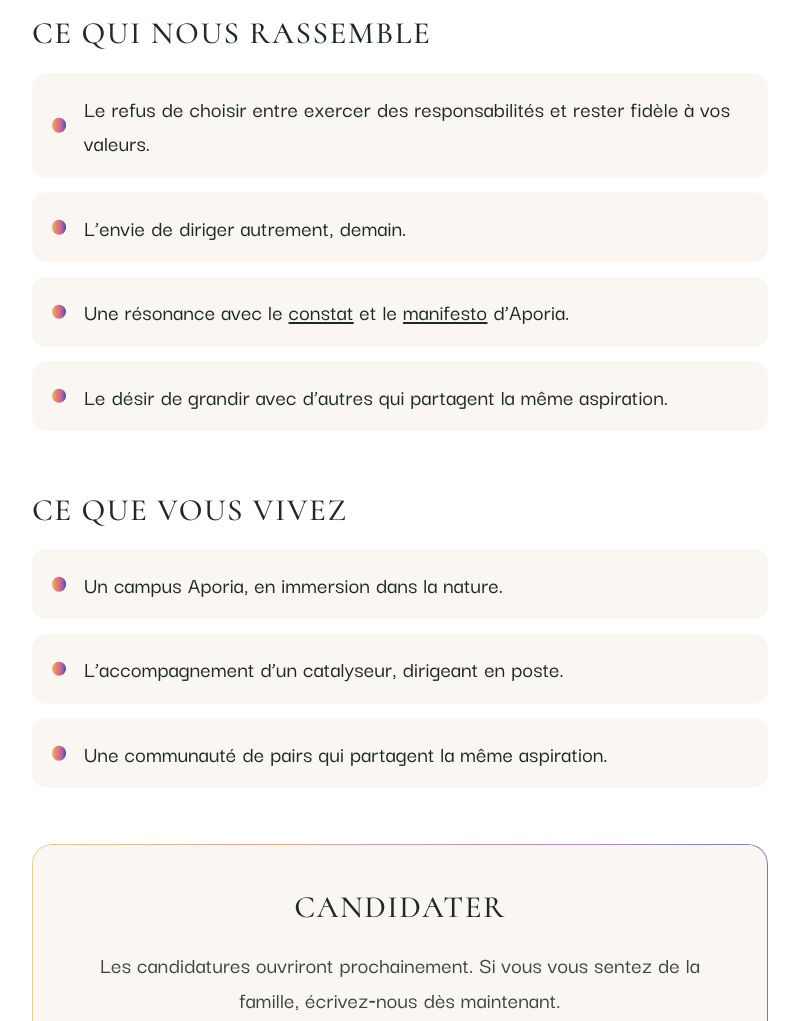
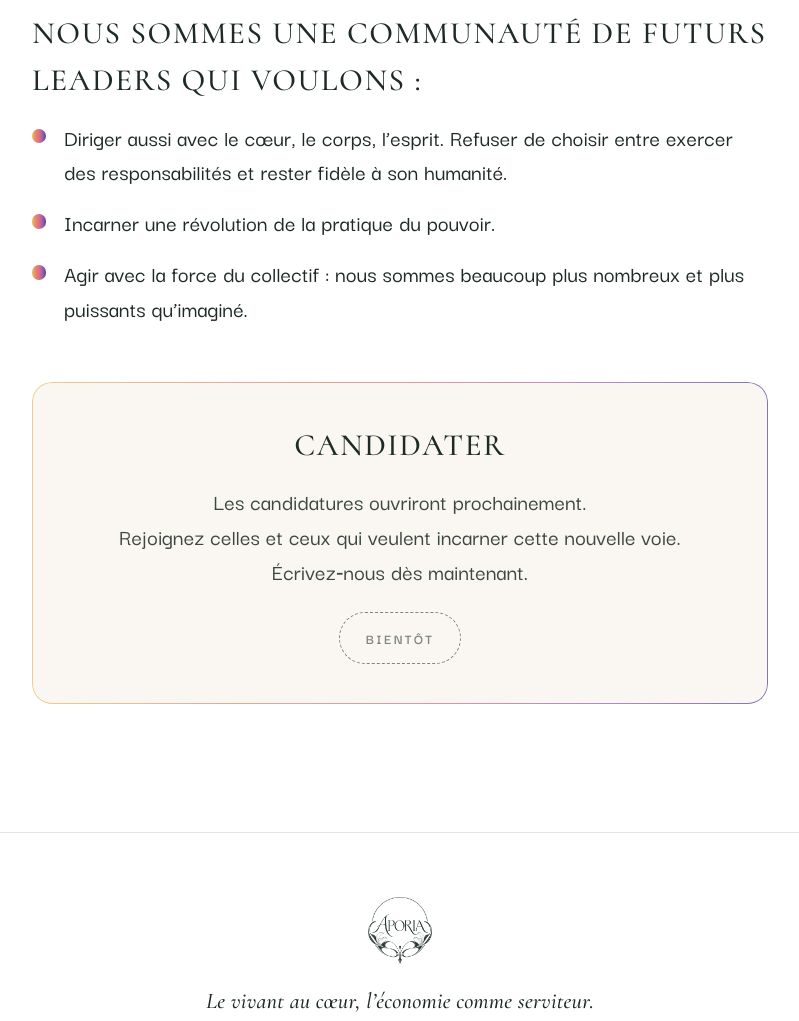
Before and after one commit to CrayonVoyage/aporia-site, a plain HTML site: page futur-leader.html in a window 1280 px wide. Shown: the part 620-1641 px from the top of the page, without its empty margins (240-1039 px from the left). Drawn offline with Linux system fonts and the light colour scheme.

Commit message:
Catalyseur / Futur leader : retours PDF (chapeaux, listes « qui voulons », encadrés, listes sans cadres)
Co-Authored-By: Claude Opus 5.5 <noreply@anthropic.com>

```diff
--- a/css/style.css
+++ b/css/style.css
@@ -363,10 +363,10 @@ strong { color: var(--ink); font-weight: 650; }
 .page ul { padding-left: 1.2em; margin: 0 0 1em; }
 .page li { margin-bottom: .4em; }
 
-.checklist { list-style: none; padding: 0 !important; display: grid; gap: .9rem; }
-.checklist li { position: relative; padding: 1.1rem 1.25rem 1.1rem 3.25rem; margin: 0 !important; border-radius: .9rem; background: var(--paper-warm); color: var(--ink); }
+.checklist { list-style: none; padding: 0 !important; display: grid; gap: 1rem; }
+.checklist li { position: relative; padding-left: 2rem; margin: 0 !important; color: var(--ink); }
 .checklist li::before {
-  content: ""; position: absolute; left: 1.25rem; top: 50%; translate: 0 -50%; width: .9rem; height: .9rem; border-radius: 50%;
+  content: ""; position: absolute; left: 0; top: .4em; width: .9rem; height: .9rem; border-radius: 50%;
   background: var(--dawn);
 }
 
@@ -388,6 +388,7 @@ strong { color: var(--ink); font-weight: 650; }
   font-family: var(--serif); font-size: 3rem; color: rgba(29, 42, 38, .35);
 }
 .person__photo::before { content: ""; position: absolute; inset: 0; border-radius: 50%; padding: 1px; background: var(--dawn); -webkit-mask: linear-gradient(#000 0 0) content-box, linear-gradient(#000 0 0); -webkit-mask-composite: xor; mask-composite: exclude; }
+.person__photo img { width: 100%; height: 100%; object-fit: cover; border-radius: 50%; display: block; }
 .person h2 { font-size: clamp(1.35rem, 1.05rem + .8vw, 1.75rem); white-space: nowrap; margin: 0 0 .35rem; }
 .person__role { font-size: .82rem; font-weight: 600; letter-spacing: .2em; text-transform: uppercase; color: var(--muted); margin-bottom: 1rem; }
 .person__story { color: var(--ink); line-height: 1.55; margin: 0; text-wrap: pretty; }
--- a/futur-leader.html
+++ b/futur-leader.html
@@ -4,13 +4,13 @@
   <meta charset="utf-8">
   <meta name="viewport" content="width=device-width, initial-scale=1, viewport-fit=cover">
   <title>Devenir futur leader · Aporia</title>
-  <meta name="description" content="Vous voulez mettre votre énergie au service du vivant, sans renoncer à exercer des responsabilités ? Aporia vous propose de vous préparer à diriger autrement.">
+  <meta name="description" content="Vous voulez contribuer à infléchir notre trajectoire collective en incarnant les futurs leaders, conscients et au service du Vivant ? Aporia vous accompagne pour incarner ce mouvement culturel.">
   <meta name="theme-color" content="#f6efe6">
 
   <meta property="og:type" content="website">
   <meta property="og:locale" content="fr_FR">
   <meta property="og:title" content="Devenir futur leader · Aporia">
-  <meta property="og:description" content="Vous voulez mettre votre énergie au service du vivant, sans renoncer à exercer des responsabilités ? Aporia vous propose de vous préparer à diriger autrement.">
+  <meta property="og:description" content="Vous voulez contribuer à infléchir notre trajectoire collective en incarnant les futurs leaders, conscients et au service du Vivant ? Aporia vous accompagne pour incarner ce mouvement culturel.">
   <meta property="og:image" content="https://aporia-mouvement.netlify.app/assets/img/og-image.jpg">
   <meta name="twitter:card" content="summary_large_image">
 
@@ -50,29 +50,21 @@
     <header class="page-hero">
       <p class="kicker kicker--center">Futurs leaders</p>
       <h1 class="title">Devenir futur leader Aporia</h1>
-      <p class="lead">Vous voulez mettre votre énergie au service du vivant, sans renoncer à exercer des responsabilités ? Aporia vous propose de vous préparer à diriger autrement.</p>
+      <p class="lead">Vous voulez contribuer à infléchir notre trajectoire collective en incarnant les futurs leaders, conscients et au service du Vivant ?<br>Aporia vous accompagne pour incarner ce mouvement culturel.</p>
     </header>
 
     <section class="page">
       <div class="container container--text">
-        <h2 data-reveal>Ce qui nous rassemble</h2>
+        <h2 data-reveal>Nous sommes une communauté de futurs leaders qui voulons :</h2>
         <ul class="checklist">
-          <li data-reveal style="--i:0">Le refus de choisir entre exercer des responsabilités et rester fidèle à vos valeurs.</li>
-          <li data-reveal style="--i:1">L’envie de diriger autrement, demain.</li>
-          <li data-reveal style="--i:2">Une résonance avec le <a href="/#constat">constat</a> et le <a href="/#manifesto">manifesto</a> d’Aporia.</li>
-          <li data-reveal style="--i:3">Le désir de grandir avec d’autres qui partagent la même aspiration.</li>
-        </ul>
-
-        <h2 data-reveal>Ce que vous vivez</h2>
-        <ul class="checklist">
-          <li data-reveal style="--i:0">Un campus Aporia, en immersion dans la nature.</li>
-          <li data-reveal style="--i:1">L’accompagnement d’un catalyseur, dirigeant en poste.</li>
-          <li data-reveal style="--i:2">Une communauté de pairs qui partagent la même aspiration.</li>
+          <li data-reveal style="--i:0">Diriger aussi avec le cœur, le corps, l’esprit. Refuser de choisir entre exercer des responsabilités et rester fidèle à son humanité.</li>
+          <li data-reveal style="--i:1">Incarner une révolution de la pratique du pouvoir.</li>
+          <li data-reveal style="--i:2">Agir avec la force du collectif : nous sommes beaucoup plus nombreux et plus puissants qu’imaginé.</li>
         </ul>
 
         <div class="notice" data-reveal>
           <h2>Candidater</h2>
-          <p>Les candidatures ouvriront prochainement. Si vous vous sentez de la famille, écrivez‑nous dès maintenant.</p>
+          <p>Les candidatures ouvriront prochainement.<br>Rejoignez celles et ceux qui veulent incarner cette nouvelle voie.<br>Écrivez‑nous dès maintenant.</p>
           <p><a class="btn" data-contact="Devenir futur leader" href="/#rejoindre">Nous écrire</a></p>
         </div>
       </div>
```
Also changed, not shown: catalyseur.html (+9 -10 lines).
